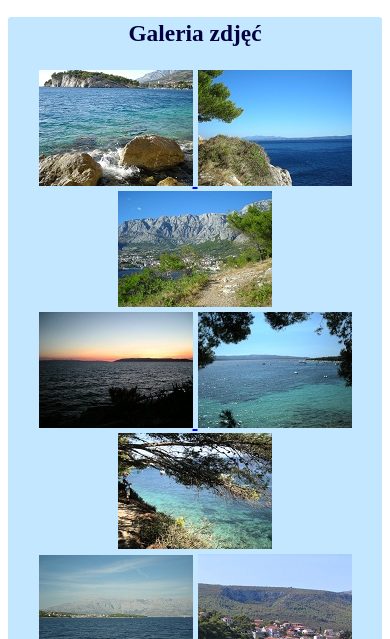
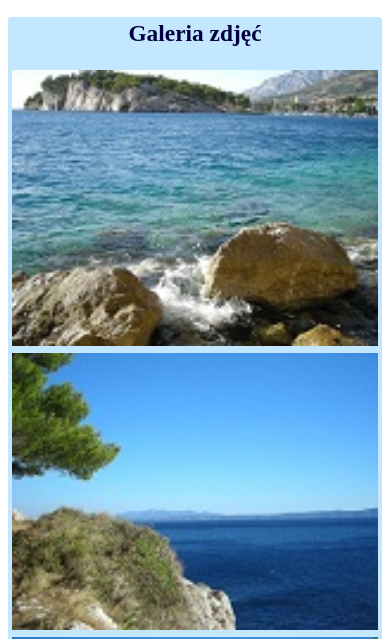
Before and after one commit to volodymyr-tsukanov/poai-html-1, a plain HTML site: page html/galeria.html in a window 390 px wide. Shown: the part 205-844 px from the top of the page. Drawn offline with Linux system fonts and the light colour scheme.

Commit message:
fixed galeria.html, style.css(flex)

```diff
--- a/html/css/style.css
+++ b/html/css/style.css
@@ -6,6 +6,7 @@ body {
 h1, h2, h3 {
 	margin: 0;
 	padding: 0;
+	text-align: center;
 }
 
 label {
@@ -140,10 +141,26 @@ ul#nav li:hover ul {
 	width: 177px;
 }
 
+#galeria {
+	display: flex;
+	flex-direction: row;
+	justify-content: center;
+	flex-wrap: wrap;
+}
+#galeria a {
+	flex: 32%;
+	padding: 2px 2px 8px 2px;
+}
+#galeria img {
+	width: 210px;
+}
+
 #link {
 	color: #ffffff;
 	text-decoration: underline;
 }
+
+
 
 *.btn {
 	background: red;
@@ -164,6 +181,21 @@ ul#nav li:hover ul {
 }
 
 
+
+@media screen and (max-width: 840px) {
+	nav li {
+		font-size: 14px;
+		width: 20%;
+		margin-bottom: 4px;
+	}
+	#galeria a {
+		flex: 22%;
+		padding: 1px 1px 5px 1px;
+	}
+	#galeria img {
+		width: 160px;
+	}
+}
 @media screen and (max-width: 720px) {
 	nav li {
 		font-size: 18px;
@@ -177,4 +209,11 @@ ul#nav li:hover ul {
 	aside {
 		width: 100%;
 	}
+	#galeria a {
+		flex: 100%;
+		padding: 0 0 2px 0;
 	}
+	#galeria img {
+		width: 100%;
+	}
+}
--- a/html/galeria.html
+++ b/html/galeria.html
@@ -25,35 +25,45 @@
 			</ul>
 		</nav> <br>
 		<div id="tresc">
-		<center><h3>Galeria zdjęć</h3> <br>
-		<a href="images/full/obraz1.jpg" target="_blank">
+			<h3>Galeria zdjęć</h3> <br>
+			<div id="galeria">
+
+					<a href="images/full/obraz1.jpg" class="galeria-column" target="_blank">
 						<img src="images/thumbnails/obraz1.jpg" alt="Obraz 1">
 					</a>
-		<a href="images/full/obraz2.jpg" target="_blank">
+					<a href="images/full/obraz2.jpg" class="galeria-column" target="_blank">
 						<img src="images/thumbnails/obraz2.jpg" alt="Obraz 2">
 					</a>
-		<a href="images/full/obraz3.jpg" target="_blank">
+					<a href="images/full/obraz3.jpg" class="galeria-column" target="_blank">
 						<img src="images/thumbnails/obraz3.jpg" alt="Obraz 3">
-		</a> <br>
-		<a href="images/full/obraz4.jpg" target="_blank">
+					</a>
+
+
+					<a href="images/full/obraz4.jpg" class="galeria-column" target="_blank">
 						<img src="images/thumbnails/obraz4.jpg" alt="Obraz 4">
 					</a>
-		<a href="images/full/obraz5.jpg" target="_blank">
+					<a href="images/full/obraz5.jpg" class="galeria-column" target="_blank">
 						<img src="images/thumbnails/obraz5.jpg" alt="Obraz 5">
 					</a>
-		<a href="images/full/obraz6.jpg" target="_blank">
+					<a href="images/full/obraz6.jpg" class="galeria-column" target="_blank">
 						<img src="images/thumbnails/obraz6.jpg" alt="Obraz 6">
-		</a> <br>
-		<a href="images/full/obraz7.jpg" target="_blank">
+					</a>
+
+					<a href="images/full/obraz7.jpg" class="galeria-column" target="_blank">
 						<img src="images/thumbnails/obraz7.jpg" alt="Obraz 7">
 					</a>
-		<a href="images/full/obraz8.jpg" target="_blank">
+					<a href="images/full/obraz8.jpg" class="galeria-column" target="_blank">
 						<img src="images/thumbnails/obraz8.jpg" alt="Obraz 8">
 					</a>
-		<a href="images/full/obraz9.jpg" target="_blank">
+					<a href="images/full/obraz9.jpg" class="galeria-column" target="_blank">
 						<img src="images/thumbnails/obraz9.jpg" alt="Obraz 9">
-		</a> <br>
-		</center>
+					</a>
+
+					<a href="images/full/obraz10.jpg" class="galeria-column" target="_blank">
+						<img src="images/thumbnails/obraz10.jpg" alt="Obraz 10">
+					</a>
+
+			</div>
 		</div> <br>
 		<aside>
 			<div class="box">
```
Lines whose indentation alone changed are shown as unchanged.
